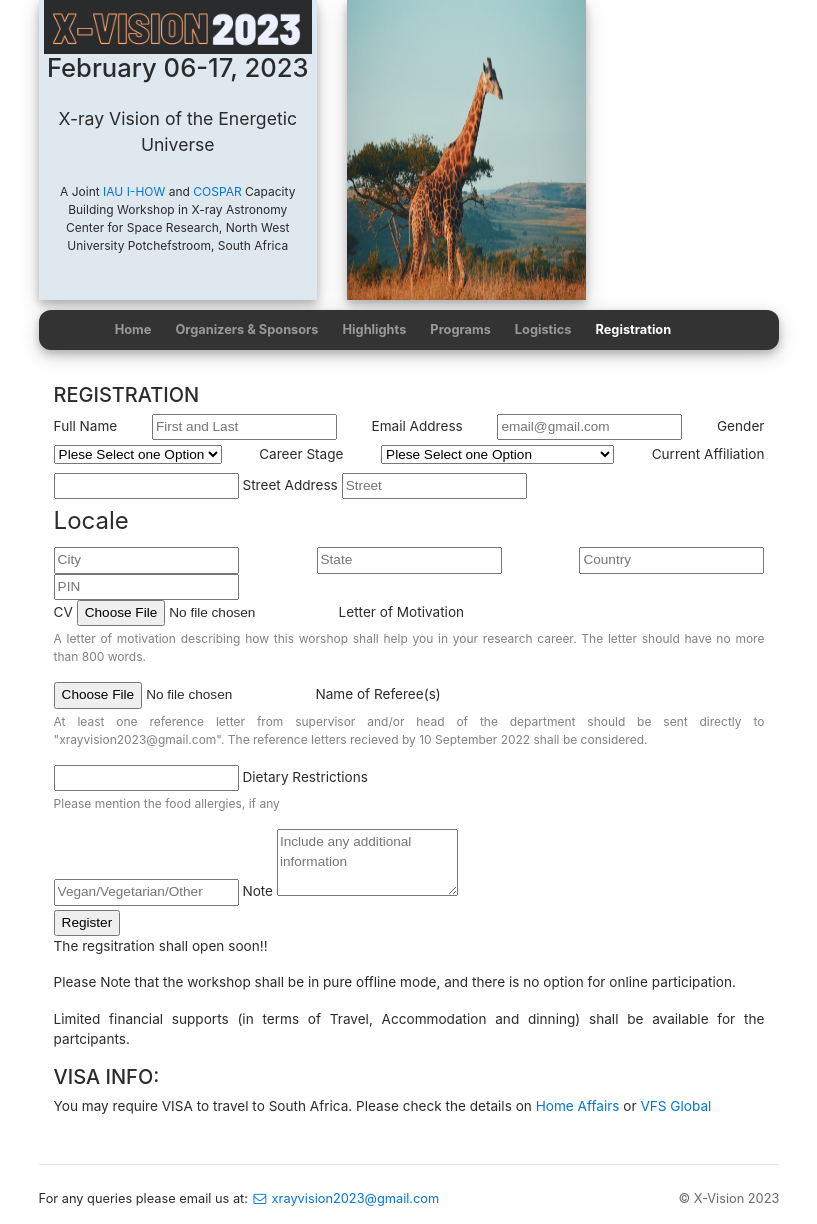
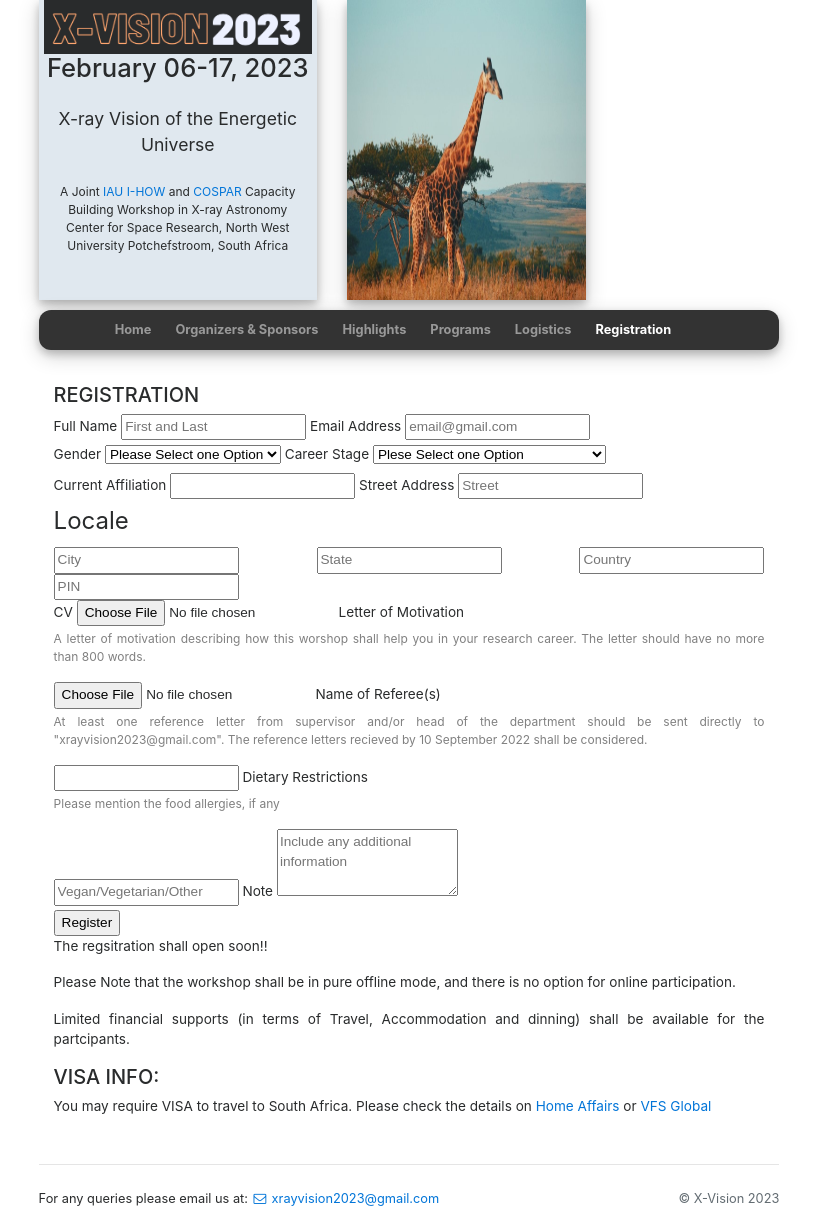
Before and after one commit to xvisionastro2023/xvisionastro2023.github.io, a Jekyll site: the page built from registration.html, in a window 1280 px wide. Shown: the whole page, without its empty margins (231-1048 px from the left). Built offline with Jekyll 4.4.1, drawn with Linux system fonts in a browser that asks for light colours; nearby versions of some CDN libraries.

Commit message:
Update form_regis.html

```diff
--- a/_includes/form_regis.html
+++ b/_includes/form_regis.html
@@ -4,10 +4,10 @@
     <input type="text" name="name" id="full-name" placeholder="First and Last" required="true">
     <label for="email-address">Email Address</label>
     <input type="email" name="_replyto" id="email-address" placeholder="email@gmail.com" required="true">
-
+   <fieldset>
    <label for="gender">Gender</label>
    <select name="gender" required="">
-   <option value="" selected="" disabled="">Plese Select one Option</option>
+   <option value="" selected="" disabled="">Please Select one Option</option>
    <option value="male">Male</option>
    <option value="female">Female</option>
    <option value="postdoc">Other</option>
@@ -22,7 +22,7 @@
   <option value="postdoc">Post-Doctoral Fellow</option>
   <option value="youngRes">Young Researcher [below 3 years]</option>
   <option value="SeniorRes">Senior Researcher [above 3 years]</option>
-  </select>
+  </select>   </fieldset>
   <label for='afflil'>Current Affiliation</label>
    <input type='text' name='affiliation' id='affil'>
     <label for="street-address">Street Address</label>
```
